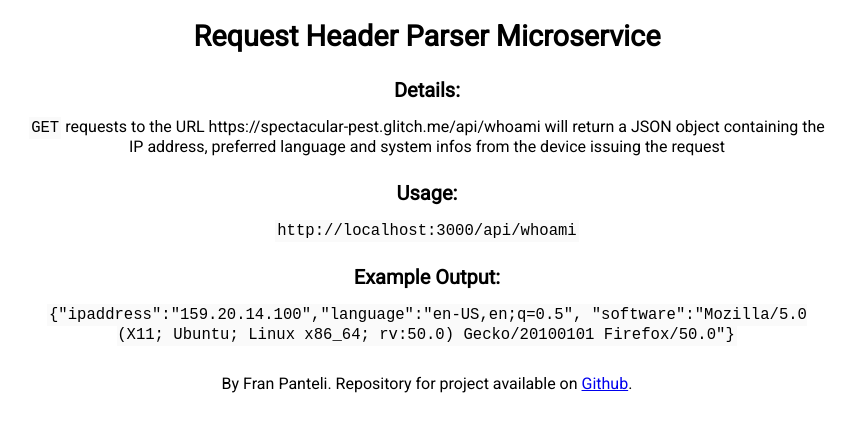
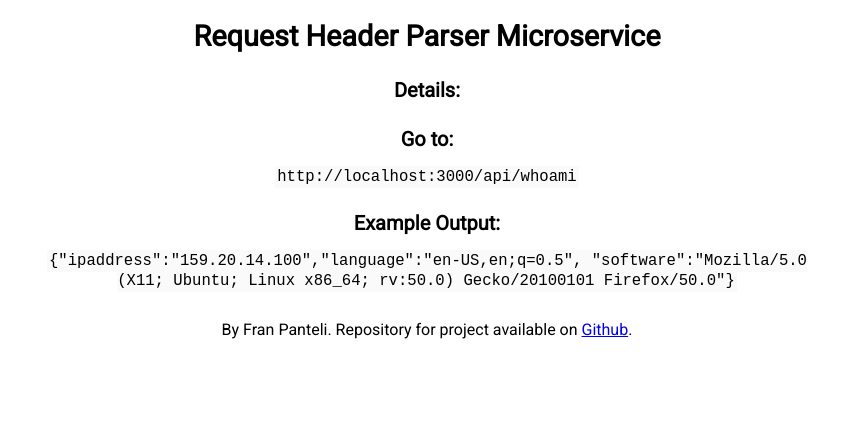
Before and after one commit to franpanteli/APIs-Request-Header-Parser-Microservice, a website: page views/index.html in a window 1280 px wide. Shown: the whole page, without its empty margins (213-1068 px from the left). Drawn offline with Linux system fonts and the light colour scheme; files that its build step writes are made by us from their sources.

Commit message:
This commit changes the project HTML file.

```diff
--- a/views/index.html
+++ b/views/index.html
@@ -13,8 +13,7 @@
     <div class="container">
       <h1>Request Header Parser Microservice</h1>
       <h3>Details:</h3>
-      <p><code>GET</code> requests to the URL https://spectacular-pest.glitch.me/api/whoami will return a JSON object containing the IP address, preferred language and system infos from the device issuing the request</p>
-      <h3>Usage:</h3>
+      <h3>Go to:</h3>
       <p><code>http://localhost:3000/api/whoami</code></p>
       <h3>Example Output:</h3>
       <p><code>{"ipaddress":"159.20.14.100","language":"en-US,en;q=0.5",
```
Also changed, not shown: 1 other file.
